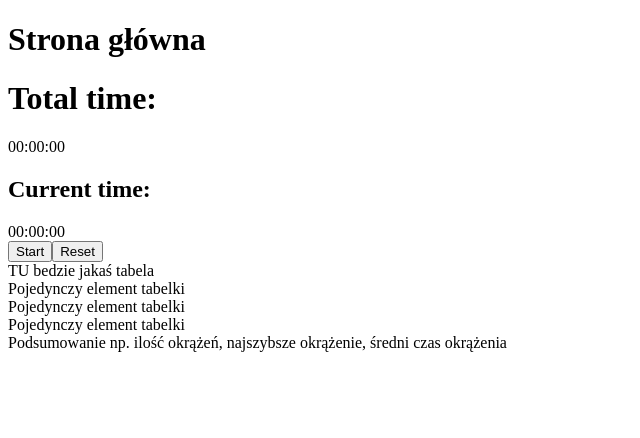
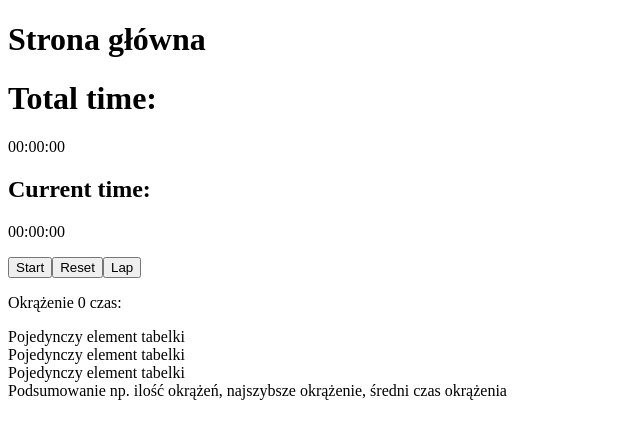
Before and after one commit to kwaq102/stopwatch, a React (Vite) app: page / in a window 1280 px wide. Shown: the top 438 px of the page, without its empty margins (0-640 px from the left). Built offline with nearby package versions, Linux system fonts and the light colour scheme.

Commit message:
add button lap

```diff
--- /dev/null
+++ b/src/components/ButtonLap.tsx
@@ -0,0 +1,28 @@
+import { Dispatch, SetStateAction } from "react";
+
+type Props = {
+	text: string;
+	lapTime: string;
+	handleLapsAmount: Dispatch<SetStateAction<number>>;
+	handleValueCurrent: Dispatch<SetStateAction<boolean>>;
+	addLapTime: Dispatch<SetStateAction<string[]>>;
+};
+
+const ButtonLap = ({
+	text,
+	handleLapsAmount,
+	handleValueCurrent,
+	lapTime,
+	addLapTime,
+}: Props) => {
+	const addLap = () => {
+		console.log(lapTime);
+		addLapTime(prev => [...prev, lapTime]);
+		handleLapsAmount(prev => prev + 1);
+		handleValueCurrent(prev => !prev);
+	};
+
+	return <button onClick={addLap}>{text}</button>;
+};
+
+export { ButtonLap };
--- a/src/components/ButtonReset.tsx
+++ b/src/components/ButtonReset.tsx
@@ -2,14 +2,14 @@ import { Dispatch, SetStateAction } from "react";
 
 type Props = {
 	text: string;
-	handleValue: Dispatch<SetStateAction<boolean>>;
+	handleValueMain: Dispatch<SetStateAction<boolean>>;
+	handleValueCurrent: Dispatch<SetStateAction<boolean>>;
 };
 
-const ButtonReset = ({ text, handleValue }: Props) => {
+const ButtonReset = ({ text, handleValueMain, handleValueCurrent }: Props) => {
 	const resetValue = () => {
-		console.log("jestem w resecie");
-
-		handleValue(prev => !prev);
+		handleValueMain(prev => !prev);
+		handleValueCurrent(prev => !prev);
 	};
 	return <button onClick={resetValue}>{text}</button>;
 };
--- a/src/components/PageMain.tsx
+++ b/src/components/PageMain.tsx
@@ -5,6 +5,7 @@ import { CurrentCounter } from "./counters/CurrentCounter";
 import { MainCounter } from "./counters/MainCounter";
 import { Button } from "./Button";
 import { ButtonReset } from "./ButtonReset";
+import { ButtonLap } from "./ButtonLap";
 
 const PageMain = () => {
 	const [startAll, setStartAll] = useState(false);
@@ -12,7 +13,19 @@ const PageMain = () => {
 	const [startCurrentCounter, setStartCurrentCounter] = useState(false);
 
 	const [startValue, setStartValue] = useState(0);
-	const [changeValue, setChangeValue] = useState(false);
+	// const [changeValue, setChangeValue] = useState(false);
+
+	const [lapsAmount, setLapsAmount] = useState(0);
+
+	const [minutes, setMinutes] = useState(startValue);
+	const [seconds, setSeconds] = useState(startValue);
+	const [milliseconds, setMilliseconds] = useState(startValue);
+
+	const lapTime = `
+	${minutes > 9 ? minutes : `0${minutes}`} : ${
+		seconds > 9 ? seconds : `0${seconds}`
+	} : ${milliseconds > 9 ? milliseconds : `0${milliseconds}`}`;
+	const [times, setTimes] = useState<string[]>([]);
 
 	return (
 		<div>
@@ -21,17 +34,35 @@ const PageMain = () => {
 				<MainCounter
 					startMainCounter={startAll}
 					startValue={startValue}
-					changeValue={changeValue}
+					changeValue={startMainCounter}
 				/>
 				<CurrentCounter
 					startCurrentCounter={startAll}
 					startValue={startValue}
-					changeValue={changeValue}
+					changeValue={startCurrentCounter}
+					minutes={minutes}
+					seconds={seconds}
+					milliseconds={milliseconds}
+					handleMinutes={setMinutes}
+					handleSeconds={setSeconds}
+					handleMilliseconds={setMilliseconds}
 				/>
 				<Button text="Start" handleButton={setStartAll} />
-				<ButtonReset text="Reset" handleValue={setChangeValue} />
+				<ButtonReset
+					text="Reset"
+					handleValueMain={setStartMainCounter}
+					handleValueCurrent={setStartCurrentCounter}
+				/>
 
-				<Table />
+				<ButtonLap
+					text="Lap"
+					handleLapsAmount={setLapsAmount}
+					handleValueCurrent={setStartCurrentCounter}
+					lapTime={lapTime}
+					addLapTime={setTimes}
+				/>
+
+				<Table lapsAmount={lapsAmount} times={times} />
 				<Summary />
 			</main>
 		</div>
--- a/src/components/Table/Table.tsx
+++ b/src/components/Table/Table.tsx
@@ -1,9 +1,17 @@
 import { TableElement } from "./TableElement";
 
-const Table = () => {
+type Props = {
+	lapsAmount: number;
+	times: string[];
+};
+
+const Table = ({ lapsAmount, times }: Props) => {
 	return (
 		<>
-			<div>TU bedzie jakaś tabela</div>
+			<p>
+				Okrążenie {lapsAmount} czas: {times[times.length - 1]}
+			</p>
+
 			<TableElement />
 			<TableElement />
 			<TableElement />
--- a/src/components/counters/CurrentCounter.tsx
+++ b/src/components/counters/CurrentCounter.tsx
@@ -1,19 +1,27 @@
-import { useEffect, useState } from "react";
+import { Dispatch, SetStateAction, useEffect } from "react";
 type Props = {
 	startCurrentCounter: boolean;
 	startValue: number;
 	changeValue: boolean;
+	minutes: number;
+	seconds: number;
+	milliseconds: number;
+	handleMinutes: Dispatch<SetStateAction<number>>;
+	handleSeconds: Dispatch<SetStateAction<number>>;
+	handleMilliseconds: Dispatch<SetStateAction<number>>;
 };
 
 const CurrentCounter = ({
 	startCurrentCounter,
 	startValue,
 	changeValue,
+	minutes,
+	seconds,
+	milliseconds,
+	handleMinutes,
+	handleMilliseconds,
+	handleSeconds,
 }: Props) => {
-	const [minutes, setMinutes] = useState(startValue);
-	const [seconds, setSeconds] = useState(startValue);
-	const [milliseconds, setMilliseconds] = useState(startValue);
-
 	useEffect(() => {
 		const interval = setInterval(() => {
 			handleStopwatch();
@@ -23,34 +31,34 @@ const CurrentCounter = ({
 	}, [startCurrentCounter, milliseconds, startValue]);
 
 	useEffect(() => {
-		setMinutes(startValue);
-		setSeconds(startValue);
-		setMilliseconds(startValue);
+		handleMinutes(startValue);
+		handleSeconds(startValue);
+		handleMilliseconds(startValue);
 	}, [changeValue]);
 
 	const handleStopwatch = () => {
 		if (!startCurrentCounter) return;
 		if (milliseconds >= 9) {
-			setMilliseconds(0);
+			handleMilliseconds(0);
 			if (seconds >= 59) {
-				setSeconds(0);
-				setMinutes(prev => prev + 1);
+				handleSeconds(0);
+				handleMinutes(prev => prev + 1);
 			} else {
-				setSeconds(prev => prev + 1);
+				handleSeconds(prev => prev + 1);
 			}
 		} else {
-			setMilliseconds(prev => prev + 1);
+			handleMilliseconds(prev => prev + 1);
 		}
 	};
 
 	return (
 		<>
 			<h2>Current time:</h2>
-			<div>
+			<p>
 				{minutes > 9 ? minutes : `0${minutes}`}:
 				{seconds > 9 ? seconds : `0${seconds}`}:
 				{milliseconds > 9 ? milliseconds : `0${milliseconds}`}
-			</div>
+			</p>
 		</>
 	);
 };
--- a/src/components/counters/MainCounter.tsx
+++ b/src/components/counters/MainCounter.tsx
@@ -25,6 +25,7 @@ const MainCounter = ({ startMainCounter, startValue, changeValue }: Props) => {
 		setMilliseconds(startValue);
 	}, [changeValue]);
 
+	//TODO to można spróbować to jednej funkcji to samo jest w CurrentCounter
 	const handleStopwatch = () => {
 		if (!startMainCounter) return;
 		if (milliseconds >= 9) {
--- /dev/null
+++ b/src/types/types.ts
@@ -0,0 +1,5 @@
+export type Time = {
+    minutes: number;
+    seconds: number;
+    milliseconds: number;
+};
```
